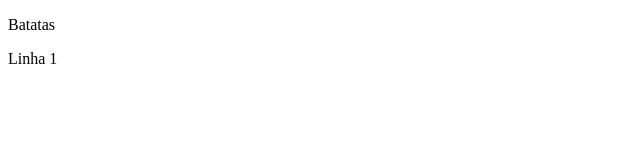
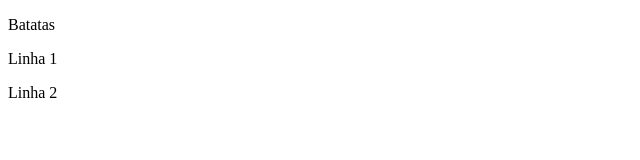
Before and after one commit to nicool-las/RepositorioCloud, a plain HTML site: page index.html in a window 1280 px wide. Shown: the full height of the page, 0-640 px from the left. Drawn offline with Linux system fonts and the light colour scheme.

Commit message:
colocado linha 2

```diff
--- a/index.html
+++ b/index.html
@@ -9,5 +9,6 @@
 <body>
     <p>Batatas</p>
     <p>Linha 1</p>
+    <p>Linha 2</p>
 </body>
 </html>
```
